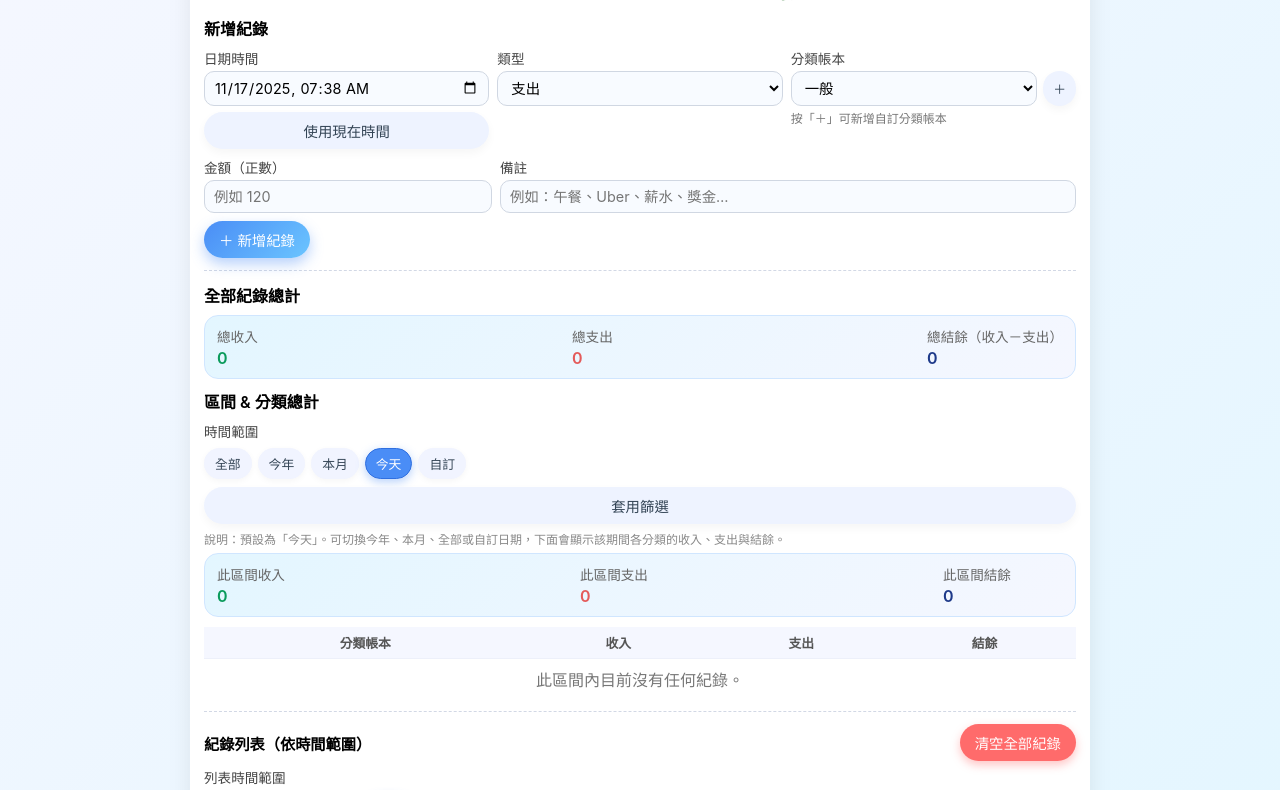
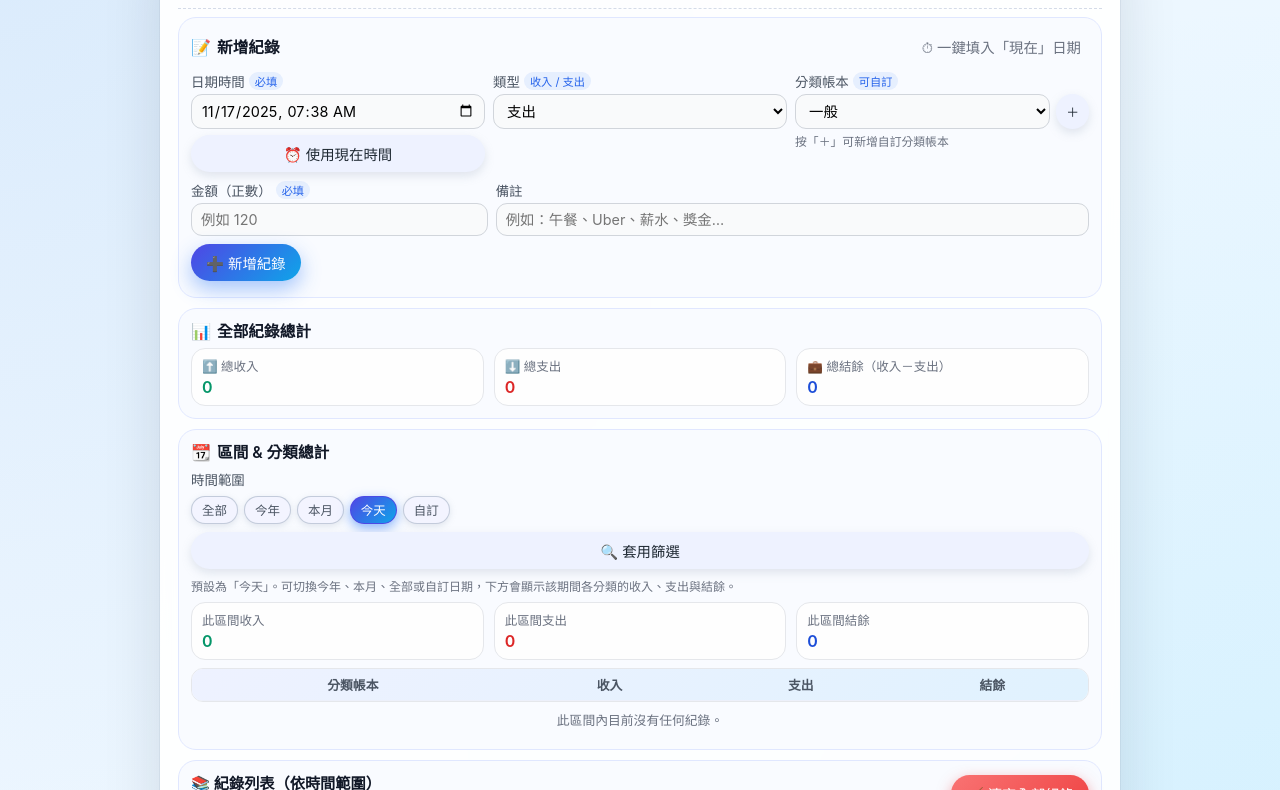
Before and after one commit to JShealthcarebot/Accounting, a plain HTML site: page index.html in a window 1280 px wide. Shown: the part 91-881 px from the top of the page. Drawn offline with Linux system fonts and the light colour scheme.

Commit message:
Update index.html

```diff
--- a/index.html
+++ b/index.html
@@ -12,34 +12,117 @@
     body {
       margin: 0;
       padding: 16px;
-      background: linear-gradient(135deg, #f5f7ff, #e3f6ff);
+      min-height: 100vh;
+      background:
+        radial-gradient(circle at 0% 0%, rgba(99, 179, 237, 0.18), transparent 60%),
+        radial-gradient(circle at 100% 100%, rgba(125, 211, 252, 0.2), transparent 60%),
+        linear-gradient(135deg, #f4f7ff, #e6f7ff);
       display: flex;
       justify-content: center;
     }
-    .container {
+    .app-shell {
       width: 100%;
-      max-width: 900px;
+      max-width: 960px;
+      border-radius: 24px;
+      background: rgba(255, 255, 255, 0.92);
+      box-shadow:
+        0 24px 60px rgba(15, 23, 42, 0.12),
+        0 0 0 1px rgba(148, 163, 184, 0.14);
+      backdrop-filter: blur(12px);
+      padding: 16px 18px 18px;
+    }
+    .app-header {
+      display: flex;
+      align-items: center;
+      justify-content: space-between;
+      gap: 10px;
+      padding: 4px 4px 10px;
+      border-bottom: 1px dashed #d4dbe8;
+      margin-bottom: 8px;
+    }
+    .app-title-wrap {
+      display: flex;
+      align-items: center;
+      gap: 10px;
+    }
+    .logo-circle {
+      width: 40px;
+      height: 40px;
+      border-radius: 999px;
+      background: conic-gradient(from 210deg, #4f46e5, #22c55e, #0ea5e9, #4f46e5);
+      padding: 2px;
+      display: flex;
+      align-items: center;
+      justify-content: center;
+    }
+    .logo-inner {
+      width: 100%;
+      height: 100%;
+      border-radius: inherit;
       background: #ffffff;
-      border-radius: 16px;
-      padding: 18px 14px 22px;
-      box-shadow: 0 10px 24px rgba(0, 0, 0, 0.08);
+      display: flex;
+      align-items: center;
+      justify-content: center;
+      font-size: 1.3rem;
     }
-    h1 {
-      margin: 0 0 4px;
-      font-size: 1.5rem;
-      text-align: center;
+    .app-title-text {
+      display: flex;
+      flex-direction: column;
+      gap: 2px;
+    }
+    .app-title-text h1 {
+      margin: 0;
+      font-size: 1.4rem;
+      letter-spacing: 0.04em;
+      color: #0f172a;
     }
     .subtitle {
-      text-align: center;
-      font-size: 0.85rem;
-      color: #666;
-      margin-bottom: 14px;
+      font-size: 0.8rem;
+      color: #6b7280;
+    }
+    .app-badge {
+      font-size: 0.7rem;
+      padding: 4px 9px;
+      border-radius: 999px;
+      background: rgba(59, 130, 246, 0.06);
+      color: #2563eb;
+      border: 1px solid rgba(129, 140, 248, 0.4);
+      display: inline-flex;
+      align-items: center;
+      gap: 4px;
+      white-space: nowrap;
+    }
+
+    .section-card {
+      background: #f9fbff;
+      border-radius: 18px;
+      padding: 10px 12px 12px;
+      border: 1px solid #e0e7ff;
+      margin-bottom: 10px;
+    }
+    .section-title-row {
+      display: flex;
+      align-items: center;
+      justify-content: space-between;
+      gap: 6px;
+      margin-bottom: 6px;
     }
     .section-title {
+      display: flex;
+      align-items: center;
+      gap: 6px;
       font-weight: 600;
-      margin: 8px 0;
+      font-size: 0.98rem;
+      color: #111827;
+    }
+    .section-title span.icon {
       font-size: 1rem;
     }
+    .section-tip {
+      font-size: 0.75rem;
+      color: #6b7280;
+    }
+
     .flex-row {
       display: flex;
       flex-wrap: wrap;
@@ -48,61 +131,102 @@
     }
     .field {
       flex: 1;
-      min-width: 140px;
+      min-width: 150px;
       display: flex;
       flex-direction: column;
       gap: 3px;
-      font-size: 0.85rem;
+      font-size: 0.84rem;
     }
     label {
-      color: #444;
+      color: #4b5563;
+      display: flex;
+      align-items: center;
+      gap: 4px;
     }
+    label .label-tag {
+      font-size: 0.7rem;
+      padding: 1px 6px;
+      border-radius: 999px;
+      background: rgba(59, 130, 246, 0.1);
+      color: #2563eb;
+    }
+
     input[type="datetime-local"],
     input[type="date"],
     input[type="number"],
     input[type="text"],
     select {
       padding: 7px 9px;
-      border-radius: 10px;
-      border: 1px solid #d0d7e2;
+      border-radius: 11px;
+      border: 1px solid #d1d5db;
       outline: none;
       font-size: 0.9rem;
-      background-color: #f8fbff;
-      transition: border-color 0.15s, box-shadow 0.15s, background-color 0.15s;
+      background-color: #f9fafb;
+      transition:
+        border-color 0.15s,
+        box-shadow 0.15s,
+        background-color 0.15s,
+        transform 0.08s;
     }
     input:focus,
     select:focus {
-      border-color: #4a8df6;
-      box-shadow: 0 0 0 2px rgba(74, 141, 246, 0.2);
+      border-color: #4f46e5;
+      box-shadow: 0 0 0 2px rgba(129, 140, 248, 0.3);
       background-color: #ffffff;
+      transform: translateY(-0.5px);
     }
+
     button {
       border: none;
       border-radius: 999px;
       padding: 8px 15px;
       font-size: 0.9rem;
       cursor: pointer;
-      transition: transform 0.08s, box-shadow 0.08s, background-color 0.2s;
+      transition:
+        transform 0.08s,
+        box-shadow 0.12s,
+        background-color 0.2s,
+        opacity 0.1s;
       white-space: nowrap;
+      display: inline-flex;
+      align-items: center;
+      justify-content: center;
+      gap: 4px;
     }
     button:active {
-      transform: translateY(1px);
+      transform: translateY(1px) scale(0.99);
       box-shadow: none;
     }
     .btn-primary {
-      background: linear-gradient(135deg, #4a8df6, #6bc5ff);
+      background: linear-gradient(135deg, #4f46e5, #0ea5e9);
       color: #fff;
-      box-shadow: 0 6px 14px rgba(74, 141, 246, 0.4);
+      box-shadow: 0 8px 20px rgba(59, 130, 246, 0.45);
+    }
+    .btn-primary:hover {
+      opacity: 0.96;
     }
     .btn-secondary {
-      background: #eef3ff;
-      color: #345;
-      box-shadow: 0 4px 10px rgba(0, 0, 0, 0.04);
+      background: #eef2ff;
+      color: #1f2933;
+      box-shadow: 0 4px 10px rgba(148, 163, 184, 0.25);
+    }
+    .btn-secondary:hover {
+      background: #e0e7ff;
     }
     .btn-danger {
-      background: #ff6b6b;
+      background: #f97373;
+      background: linear-gradient(135deg, #f97373, #ef4444);
       color: #fff;
-      box-shadow: 0 4px 10px rgba(255, 107, 107, 0.4);
+      box-shadow: 0 5px 14px rgba(239, 68, 68, 0.5);
+    }
+    .btn-danger:hover {
+      opacity: 0.95;
+    }
+    .btn-ghost {
+      background: transparent;
+      color: #6b7280;
+      padding-inline: 8px;
+      box-shadow: none;
     }
     .btn-group {
       display: flex;
@@ -112,121 +236,49 @@
       margin-top: 4px;
       margin-bottom: 4px;
     }
+
     hr {
       border: none;
       border-top: 1px dashed #d2d8e5;
-      margin: 12px 0;
-    }
-    .records-header {
-      display: flex;
-      justify-content: space-between;
-      align-items: center;
-      flex-wrap: wrap;
-      gap: 8px;
-      margin-bottom: 6px;
-    }
-    .records-header-title {
-      font-weight: 600;
-      font-size: 0.95rem;
-    }
-    table {
-      width: 100%;
-      border-collapse: collapse;
-      font-size: 0.8rem;
-    }
-    thead {
-      background: #f5f7ff;
-      position: sticky;
-      top: 0;
-      z-index: 1;
-    }
-    th, td {
-      padding: 6px 4px;
-      text-align: center;
-      border-bottom: 1px solid #edf0fa;
-    }
-    th {
-      font-weight: 600;
-      color: #555;
-    }
-    tbody tr:nth-child(odd) {
-      background: #fafbff;
-    }
-    tbody tr:hover {
-      background: #eef4ff;
-    }
-    .note-cell {
-      text-align: left;
-    }
-    .type-income {
-      color: #0b9b5c;
-      font-weight: 600;
-    }
-    .type-expense {
-      color: #e45a5a;
-      font-weight: 600;
-    }
-    .no-data {
-      text-align: center;
-      padding: 8px;
-      color: #777;
-    }
-    .small-text {
-      font-size: 0.75rem;
-      color: #777;
+      margin: 10px 0;
     }
 
-    /* 總計卡片（全部紀錄） */
-    .summary-card {
-      margin-top: 6px;
-      margin-bottom: 10px;
-      padding: 10px 12px;
-      border-radius: 14px;
-      background: linear-gradient(135deg, #e3f6ff, #f5f7ff);
-      border: 1px solid #d0e6ff;
+    .summary-row {
       display: flex;
       flex-wrap: wrap;
       gap: 10px;
-      justify-content: space-between;
-      align-items: center;
-      font-size: 0.85rem;
     }
-    .summary-item {
-      min-width: 120px;
+    .summary-chip {
+      flex: 1;
+      min-width: 140px;
+      padding: 8px 10px;
+      border-radius: 14px;
+      background: #fefefe;
+      border: 1px solid #e5e7eb;
+      display: flex;
+      flex-direction: column;
+      gap: 2px;
+      font-size: 0.82rem;
     }
     .summary-label {
-      color: #666;
-      margin-bottom: 2px;
+      color: #6b7280;
+      display: flex;
+      align-items: center;
+      gap: 4px;
+      font-size: 0.78rem;
     }
     .summary-value {
       font-weight: 600;
       font-size: 1rem;
     }
     .summary-income {
-      color: #0b9b5c;
+      color: #059669;
     }
     .summary-expense {
-      color: #e45a5a;
+      color: #dc2626;
     }
     .summary-balance {
-      color: #1e3a8a;
-    }
-
-    /* 區間篩選區 */
-    .filter-row {
-      display: flex;
-      flex-wrap: wrap;
-      gap: 8px;
-      align-items: center;
-      margin-bottom: 6px;
-    }
-    .filter-row .field {
-      min-width: 110px;
-    }
-    .hint-text {
-      font-size: 0.75rem;
-      color: #888;
-      margin-top: 2px;
+      color: #1d4ed8;
     }
 
     /* 時間範圍小按鈕 */
@@ -237,31 +289,135 @@
       margin-top: 4px;
     }
     .btn-chip {
-      padding: 5px 10px;
+      padding: 4px 10px;
       border-radius: 999px;
-      background: #f1f4ff;
-      color: #345;
-      font-size: 0.8rem;
-      border: 1px solid transparent;
-      box-shadow: 0 2px 6px rgba(0,0,0,0.04);
+      background: #f3f4ff;
+      color: #4b5563;
+      font-size: 0.78rem;
+      border: 1px solid rgba(148, 163, 184, 0.5);
+      box-shadow: 0 2px 6px rgba(148, 163, 184, 0.25);
+    }
+    .btn-chip:hover {
+      background: #e5e7ff;
     }
     .btn-chip-active {
-      background: #4a8df6;
+      background: linear-gradient(135deg, #4f46e5, #0ea5e9);
       color: #fff;
-      border-color: #2f6fe0;
-      box-shadow: 0 3px 10px rgba(74,141,246,0.4);
+      border-color: rgba(79, 70, 229, 0.9);
+      box-shadow: 0 4px 12px rgba(59, 130, 246, 0.6);
     }
 
-    @media (max-width: 600px) {
-      .container {
-        padding: 14px 10px 18px;
-        border-radius: 18px;
+    .hint-text {
+      font-size: 0.75rem;
+      color: #6b7280;
+      margin-top: 2px;
     }
-      h1 {
-        font-size: 1.35rem;
+
+    .records-header {
+      display: flex;
+      justify-content: space-between;
+      align-items: flex-end;
+      flex-wrap: wrap;
+      gap: 8px;
+      margin-bottom: 6px;
     }
-      .flex-row {
+    .records-header-title {
+      display: flex;
       flex-direction: column;
+      gap: 2px;
+    }
+    .records-header-title-main {
+      font-weight: 600;
+      font-size: 0.95rem;
+      color: #111827;
+      display: flex;
+      align-items: center;
+      gap: 6px;
+    }
+    .records-header-sub {
+      font-size: 0.74rem;
+      color: #6b7280;
+    }
+
+    .table-wrapper {
+      border-radius: 12px;
+      border: 1px solid #e5e7eb;
+      overflow: hidden;
+      background: #ffffff;
+      max-height: 360px;
+      overflow-y: auto;
+    }
+    table {
+      width: 100%;
+      border-collapse: collapse;
+      font-size: 0.8rem;
+    }
+    thead {
+      background: linear-gradient(135deg, #eef2ff, #e0f2fe);
+      position: sticky;
+      top: 0;
+      z-index: 1;
+    }
+    th, td {
+      padding: 6px 6px;
+      text-align: center;
+      border-bottom: 1px solid #edf0fa;
+    }
+    th {
+      font-weight: 600;
+      color: #4b5563;
+    }
+    tbody tr:nth-child(odd) {
+      background: #f9fafb;
+    }
+    tbody tr:nth-child(even) {
+      background: #ffffff;
+    }
+    tbody tr:hover {
+      background: #e5f0ff;
+    }
+    .note-cell {
+      text-align: left;
+    }
+    .type-income {
+      color: #059669;
+      font-weight: 600;
+    }
+    .type-expense {
+      color: #dc2626;
+      font-weight: 600;
+    }
+    .no-data {
+      text-align: center;
+      padding: 8px;
+      color: #6b7280;
+      font-size: 0.8rem;
+    }
+    .small-text {
+      font-size: 0.74rem;
+      color: #6b7280;
+    }
+    .footer-note {
+      text-align: right;
+      margin-top: 6px;
+      color: #9ca3af;
+      font-size: 0.7rem;
+    }
+
+    @media (max-width: 640px) {
+      .app-shell {
+        padding: 14px 10px 16px;
+        border-radius: 20px;
+      }
+      .app-title-wrap {
+        gap: 8px;
+      }
+      .logo-circle {
+        width: 34px;
+        height: 34px;
+      }
+      .app-title-text h1 {
+        font-size: 1.2rem;
       }
       table {
         font-size: 0.78rem;
@@ -270,22 +426,50 @@
   </style>
 </head>
 <body>
-  <div class="container">
+  <div class="app-shell">
+    <!-- HEADER -->
+    <header class="app-header">
+      <div class="app-title-wrap">
+        <div class="logo-circle">
+          <div class="logo-inner">💰</div>
+        </div>
+        <div class="app-title-text">
           <h1>個人記帳本</h1>
           <div class="subtitle">記下每一筆收入與支出，讓錢錢知道自己要去哪 💸</div>
+        </div>
+      </div>
+      <div class="app-badge">
+        <span>📅</span> 今日重點：掌握現金流
+      </div>
+    </header>
 
-    <!-- 新增紀錄區 -->
-    <div class="section-title">新增紀錄</div>
-    <section>
+    <!-- 新增紀錄 -->
+    <section class="section-card">
+      <div class="section-title-row">
+        <div class="section-title">
+          <span class="icon">📝</span>
+          <span>新增紀錄</span>
+        </div>
+        <button class="btn-ghost" type="button" id="quickTodayBtn">⏱ 一鍵填入「現在」日期</button>
+      </div>
+
       <div class="flex-row">
         <div class="field">
-          <label for="datetimeInput">日期時間</label>
+          <label for="datetimeInput">
+            日期時間
+            <span class="label-tag">必填</span>
+          </label>
           <input type="datetime-local" id="datetimeInput">
-          <button class="btn-secondary" id="nowBtn" style="margin-top:3px;">使用現在時間</button>
+          <button class="btn-secondary" id="nowBtn" style="margin-top:3px;">
+            ⏰ 使用現在時間
+          </button>
         </div>
 
         <div class="field">
-          <label for="typeInput">類型</label>
+          <label for="typeInput">
+            類型
+            <span class="label-tag">收入 / 支出</span>
+          </label>
           <select id="typeInput">
             <option value="expense">支出</option>
             <option value="income">收入</option>
@@ -293,10 +477,15 @@
         </div>
 
         <div class="field">
-          <label for="categorySelect">分類帳本</label>
+          <label for="categorySelect">
+            分類帳本
+            <span class="label-tag">可自訂</span>
+          </label>
           <div class="flex-row" style="gap:6px; margin-bottom:0;">
             <select id="categorySelect" style="flex:1;"></select>
-            <button type="button" class="btn-secondary" id="addCategoryBtn" style="padding:6px 10px; font-size:0.8rem;">＋</button>
+            <button type="button" class="btn-secondary" id="addCategoryBtn" style="padding:6px 10px; font-size:0.8rem;">
+              ＋
+            </button>
           </div>
           <div class="small-text">按「＋」可新增自訂分類帳本</div>
         </div>
@@ -304,7 +493,10 @@
 
       <div class="flex-row">
         <div class="field">
-          <label for="amountInput">金額（正數）</label>
+          <label for="amountInput">
+            金額（正數）
+            <span class="label-tag">必填</span>
+          </label>
           <input type="number" id="amountInput" min="0" step="1" placeholder="例如 120">
         </div>
         <div class="field" style="flex:2;">
@@ -314,33 +506,52 @@
       </div>
 
       <div class="btn-group">
-        <button class="btn-primary" id="addRecordBtn">＋ 新增紀錄</button>
+        <button class="btn-primary" id="addRecordBtn">
+          ➕ 新增紀錄
+        </button>
       </div>
     </section>
 
-    <hr>
-
-    <!-- 全部紀錄總計 -->
-    <div class="section-title">全部紀錄總計</div>
-    <div class="summary-card">
-      <div class="summary-item">
-        <div class="summary-label">總收入</div>
+    <!-- 全部總計 -->
+    <section class="section-card">
+      <div class="section-title-row">
+        <div class="section-title">
+          <span class="icon">📊</span>
+          <span>全部紀錄總計</span>
+        </div>
+      </div>
+      <div class="summary-row">
+        <div class="summary-chip">
+          <div class="summary-label">
+            <span>⬆️ 總收入</span>
+          </div>
           <div class="summary-value summary-income" id="totalIncome">0</div>
         </div>
-      <div class="summary-item">
-        <div class="summary-label">總支出</div>
+        <div class="summary-chip">
+          <div class="summary-label">
+            <span>⬇️ 總支出</span>
+          </div>
           <div class="summary-value summary-expense" id="totalExpense">0</div>
         </div>
-      <div class="summary-item">
-        <div class="summary-label">總結餘（收入－支出）</div>
+        <div class="summary-chip">
+          <div class="summary-label">
+            <span>💼 總結餘（收入－支出）</span>
+          </div>
           <div class="summary-value summary-balance" id="totalBalance">0</div>
         </div>
       </div>
+    </section>
 
-    <!-- 區間 + 分類總計 -->
-    <div class="section-title">區間 & 分類總計</div>
-    <section>
-      <div class="filter-row">
+    <!-- 區間 & 分類總計 -->
+    <section class="section-card">
+      <div class="section-title-row">
+        <div class="section-title">
+          <span class="icon">📆</span>
+          <span>區間 & 分類總計</span>
+        </div>
+      </div>
+
+      <div class="flex-row">
         <div class="field" style="flex-basis:100%;">
           <label>時間範圍</label>
           <div class="range-buttons">
@@ -360,28 +571,29 @@
           </div>
         </div>
         <div class="field" style="align-self:flex-end; min-width:auto;">
-          <button class="btn-secondary" id="applyRangeBtn">套用篩選</button>
+          <button class="btn-secondary" id="applyRangeBtn">🔍 套用篩選</button>
         </div>
       </div>
-      <div class="hint-text">說明：預設為「今天」。可切換今年、本月、全部或自訂日期，下面會顯示該期間各分類的收入、支出與結餘。</div>
+      <div class="hint-text">
+        預設為「今天」。可切換今年、本月、全部或自訂日期，下方會顯示該期間各分類的收入、支出與結餘。
+      </div>
 
-      <!-- 區間總計小卡 -->
-      <div class="summary-card" id="rangeSummaryCard">
-        <div class="summary-item">
+      <div class="summary-row" style="margin-top:8px;">
+        <div class="summary-chip">
           <div class="summary-label">此區間收入</div>
           <div class="summary-value summary-income" id="rangeIncome">0</div>
         </div>
-        <div class="summary-item">
+        <div class="summary-chip">
           <div class="summary-label">此區間支出</div>
           <div class="summary-value summary-expense" id="rangeExpense">0</div>
         </div>
-        <div class="summary-item">
+        <div class="summary-chip">
           <div class="summary-label">此區間結餘</div>
           <div class="summary-value summary-balance" id="rangeBalance">0</div>
         </div>
       </div>
 
-      <!-- 區間內各分類統計 -->
+      <div class="table-wrapper" style="margin-top:8px;">
         <table>
           <thead>
             <tr>
@@ -395,20 +607,28 @@
             <!-- 動態填入 -->
           </tbody>
         </table>
-      <div id="categorySummaryHint" class="no-data" style="display:none;">此區間內目前沒有任何紀錄。</div>
+      </div>
+      <div id="categorySummaryHint" class="no-data" style="display:none;">
+        此區間內目前沒有任何紀錄。
+      </div>
     </section>
 
-    <hr>
-
     <!-- 紀錄列表 -->
+    <section class="section-card">
       <div class="records-header">
-      <div class="records-header-title">紀錄列表（依時間範圍）</div>
-      <button class="btn-danger" id="clearAllBtn">清空全部紀錄</button>
+        <div class="records-header-title">
+          <div class="records-header-title-main">
+            <span>📚 紀錄列表（依時間範圍）</span>
+          </div>
+          <div class="records-header-sub">
+            會跟上方時間範圍同步切換顯示
+          </div>
+        </div>
+        <button class="btn-danger" id="clearAllBtn">🧹 清空全部紀錄</button>
       </div>
 
-    <section>
-      <!-- 列表時間範圍按鈕（與上面共用同一範圍） -->
-      <div class="filter-row">
+      <!-- 列表時間範圍按鈕（與上面共用） -->
+      <div class="flex-row">
         <div class="field" style="flex-basis:100%;">
           <label>列表時間範圍</label>
           <div class="range-buttons">
@@ -421,6 +641,7 @@
         </div>
       </div>
 
+      <div class="table-wrapper">
         <table>
           <thead>
             <tr>
@@ -436,10 +657,13 @@
             <!-- 動態填入 -->
           </tbody>
         </table>
-      <div id="noDataHint" class="no-data" style="display:none;">目前沒有任何紀錄，可以先從上面新增一筆 ✏️</div>
+      </div>
+      <div id="noDataHint" class="no-data" style="display:none;">
+        目前沒有任何紀錄，可以先從上面新增一筆 ✏️
+      </div>
     </section>
 
-    <div class="small-text" style="text-align:right; margin-top:8px;">
+    <div class="footer-note">
       資料僅儲存在此裝置的瀏覽器（localStorage），不會上傳到伺服器。
     </div>
   </div>
@@ -452,6 +676,7 @@
     // === Elements ===
     const datetimeInput = document.getElementById("datetimeInput");
     const nowBtn = document.getElementById("nowBtn");
+    const quickTodayBtn = document.getElementById("quickTodayBtn");
     const typeInput = document.getElementById("typeInput");
     const categorySelect = document.getElementById("categorySelect");
     const addCategoryBtn = document.getElementById("addCategoryBtn");
@@ -820,7 +1045,6 @@
         customRangeGroup.style.display = "none";
       }
 
-      // 切換時間範圍後，重新渲染列表 & 區間統計
       renderRecords();
     }
 
@@ -849,12 +1073,18 @@
       customRangeGroup.style.display = "none"; // 預設非自訂
     }
 
+    function initQuickTodayBtn() {
+      if (!quickTodayBtn) return;
+      quickTodayBtn.addEventListener("click", setNowToInput);
+    }
+
     // 初始化
     function init() {
       loadFromStorage();
       renderCategoryOptions();
       setNowToInput();
       initRangeButtons();
+      initQuickTodayBtn();
       renderRecords();
 
       nowBtn.addEventListener("click", setNowToInput);
```
Lines whose indentation alone changed are shown as unchanged.
